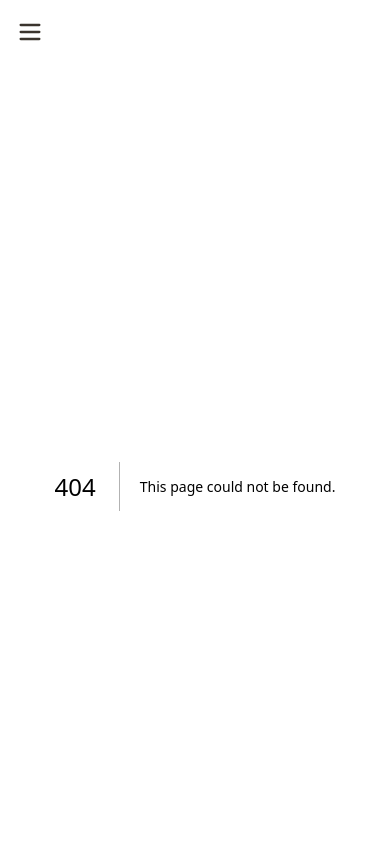
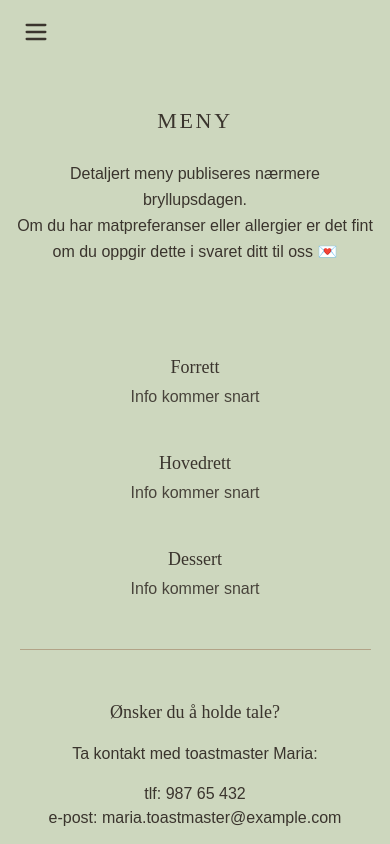
Before and after one commit to ankiiin/henrikogingrid, a Next.js app: page /meny in a window 390 px wide. Before the commit this address had no page. Shown: the top 844 px of the page. Built offline with nearby package versions, Linux system fonts and the light colour scheme.

Commit message:
Add responsive Program and Menu pages + Toastmaster component
- Implemented Program page with updated layout and spacing
- Added responsive Menu page with three-column layout on desktop
- Ensured both pages are mobile-friendly
- Extracted Toastmaster section into a reusable component

```diff
--- a/app/layout.tsx
+++ b/app/layout.tsx
@@ -1,19 +1,6 @@
 import "./globals.css";
 import type { Metadata } from "next";
-import { Montserrat, Playfair_Display } from "next/font/google";
 import Link from "next/link";
-
-const playfair = Playfair_Display({
-  subsets: ["latin"],
-  weight: ["400", "700"],
-  variable: "--font-playfair",
-});
-
-const montserrat = Montserrat({
-  subsets: ["latin"],
-  weight: ["400", "500", "700"],
-  variable: "--font-montserrat",
-});
 
 export const metadata: Metadata = {
   title: "Henrik & Ingrid – Bryllup",
@@ -35,20 +22,15 @@ export default function RootLayout({
 }) {
   return (
     <html lang="no">
-      <body
-        className={`${playfair.className} bg-[#CDD7BE] text-center text-[#6B5843] overflow-x-hidden`}
-      >
-        {/* NAVBAR */}
+      <body className="font-sans bg-[#CDD7BE] text-center text-[#6B5843] overflow-x-hidden">
         <header className="w-full">
-          {/* Hamburger-ikon */}
           <div className="max-w-[980px] mx-auto px-4 flex items-center justify-between h-16">
             <button
               id="menuBtn"
               aria-controls="mobileNav"
               aria-expanded="false"
-              className="lg:hidden text-[#3A342D] bg-transparent border-0 p-0"
+              className="lg:hidden inline-flex items-center justify-center w-10 h-10 text-[#3A342D]"
             >
-              {/* Open icon */}
               <svg
                 id="iconOpen"
                 xmlns="http://www.w3.org/2000/svg"
@@ -60,7 +42,6 @@ export default function RootLayout({
               >
                 <path strokeLinecap="round" strokeLinejoin="round" d="M4 6h16M4 12h16M4 18h16" />
               </svg>
-              {/* Close icon */}
               <svg
                 id="iconClose"
                 xmlns="http://www.w3.org/2000/svg"
@@ -74,8 +55,6 @@ export default function RootLayout({
               </svg>
             </button>
           </div>
-
-          {/* Desktop navbar */}
           <nav className="hidden lg:block py-4">
             <div className="max-w-[980px] mx-auto px-4 flex justify-center gap-10 text-[20px] tracking-[0.10em] text-[#3A342D]">
               <Link href="/">Forside</Link>
@@ -87,13 +66,9 @@ export default function RootLayout({
               <Link href="/annen-info">Mer</Link>
             </div>
           </nav>
-
-          {/* Tynn linje */}
           <div className="hidden lg:block max-w-[980px] mx-auto px-4">
             <div className="h-[1px] bg-[#A78D71]/70"></div>
           </div>
-
-          {/* Mobilmeny popup */}
           <div
             id="mobileNav"
             className="lg:hidden hidden fixed inset-0 bg-transparent z-50"
@@ -101,7 +76,7 @@ export default function RootLayout({
             <div className="absolute top-6 left-6 bg-white rounded-xl border border-[#A78D71]/40 shadow-xl p-6 w-[260px]">
               <button
                 id="closeMenu"
-                className="absolute top-2 right-2 text-[#3A342D] bg-transparent border-0 p-0"
+                className="absolute top-2 right-2 w-10 h-10 inline-flex items-center justify-center text-[#3A342D]"
               >
                 <svg
                   xmlns="http://www.w3.org/2000/svg"
@@ -126,11 +101,7 @@ export default function RootLayout({
             </div>
           </div>
         </header>
-
-        {/* MAIN CONTENT */}
         <main>{children}</main>
-
-        {/* FOOTER */}
         <footer className="bg-[#CDD7BE] w-full border-t border-[#A78D71]/70 py-8 text-center mt-12">
           <p className="text-sm md:text-base text-[#3A342D]">
             © 2026 H&I – Vi gleder oss til å feire med dere!
--- /dev/null
+++ b/app/meny/page.tsx
@@ -0,0 +1,54 @@
+import Toastmaster from "@/components/Toastmaster";
+
+export default function MenyPage() {
+  return (
+    <main className="w-full text-[#3A342D] overflow-x-hidden">
+      <section className="max-w-[980px] mx-auto px-4 md:px-6 py-10 md:py-14">
+        <h1 className="text-center font-serif uppercase tracking-[0.12em] text-[22px] md:text-[28px]">
+          MENY
+        </h1>
+        <p className="max-w-[780px] mx-auto mt-6 text-center leading-relaxed font-sans">
+          Detaljert meny publiseres nærmere bryllupsdagen.
+          <br />
+          Om du har matpreferanser eller allergier er det fint om du oppgir dette i
+          svaret ditt til oss 💌
+        </p>
+      </section>
+
+      <section className="mt-12 md:mt-16">
+        <div className="max-w-[980px] mx-auto px-4 grid grid-cols-1 gap-y-10 lg:grid-cols-3 lg:gap-10">
+          <div className="flex flex-col items-center text-center gap-4">
+            <div>
+              <h2 className="font-serif text-lg md:text-xl mb-1">Forrett</h2>
+              <p className="opacity-90 font-sans">Info kommer snart</p>
+            </div>
+          </div>
+
+          <div className="flex flex-col items-center text-center gap-4">
+            <div>
+              <h2 className="font-serif text-lg md:text-xl mb-1">Hovedrett</h2>
+              <p className="opacity-90 font-sans">Info kommer snart</p>
+            </div>
+          </div>
+
+          <div className="flex flex-col items-center text-center gap-4">
+            <div>
+              <h2 className="font-serif text-lg md:text-xl mb-1">Dessert</h2>
+              <p className="opacity-90 font-sans">Info kommer snart</p>
+            </div>
+          </div>
+        </div>
+      </section>
+
+      <div className="mt-12">
+        <div className="h-px bg-[#A78D71]/70 mx-auto w-[90%] max-w-[1600px]"></div>
+      </div>
+
+      <Toastmaster
+        name="Maria"
+        phone="987 65 432"
+        email="maria.toastmaster@example.com"
+      />
+    </main>
+  );
+}
--- a/app/page.tsx
+++ b/app/page.tsx
@@ -1,16 +1,13 @@
 import Image from "next/image";
+import Toastmaster from "@/components/Toastmaster";
 
 export default function HomePage() {
   return (
     <main className="bg-[#CDD7BE] text-center text-[#6B5843] overflow-x-hidden">
-      {/* HERO / HEADER */}
       <section className="max-w-[980px] mx-auto px-4 md:px-6 pt-16 text-center text-[#3A342D] space-y-10 md:space-y-14">
-        {/* Tittel */}
         <h1 className="font-serif uppercase tracking-[0.14em] text-[20px] md:text-[30px]">
           VELKOMMEN TIL BRYLLUP
         </h1>
-
-        {/* Bilde i oval */}
         <div className="flex justify-center">
           <div className="w-[260px] h-[380px] md:w-[480px] md:h-[640px] rounded-[9999px] overflow-hidden ring-1 ring-black/10 shadow-[0_10px_28px_rgba(0,0,0,.12)]">
             <Image
@@ -23,8 +20,6 @@ export default function HomePage() {
             />
           </div>
         </div>
-
-        {/* Navn og info */}
         <div className="text-center leading-relaxed space-y-2">
           <div className="font-serif text-xl md:text-3xl leading-snug">
             <p>Henrik & Ingrid</p>
@@ -36,29 +31,21 @@ export default function HomePage() {
             24.08.2026
           </p>
         </div>
-
-        {/* CTA knapp */}
         <a
           href="/rsvp"
           className="font-sans inline-block bg-[#8DB38C] border border-[#A78D71] text-white uppercase tracking-wide px-8 py-3 rounded shadow-sm transition-all duration-200 ease-in-out hover:shadow-md hover:bg-[#96BC95]"
         >
           Svar på invitasjon
         </a>
-
-        {/* Delestrek */}
         <div className="mt-12">
           <div className="h-px bg-[#A78D71]/70 mx-auto w-[90%] max-w-[1600px]"></div>
         </div>
       </section>
-
-      {/* LITT PERSONLIG INFO */}
       <section className="max-w-[980px] mx-auto px-4 md:px-6 py-12 md:py-16 text-[#3A342D]">
         <h2 className="font-serif text-center uppercase tracking-[0.12em] text-[18px] md:text-[22px] mb-10">
           Litt personlig info
         </h2>
-
         <div className="flex flex-col lg:grid lg:grid-cols-[minmax(0,1fr)_380px] lg:gap-12 items-start">
-          {/* Tekst */}
           <div className="order-1 lg:order-1 space-y-6 font-sans text-[15px] md:text-[16px] leading-8 text-left">
             <p>
               Henrik og Ingrid møttes sommeren 2018 på en festival i Danmark.
@@ -86,8 +73,6 @@ export default function HomePage() {
               er best når det deles.
             </p>
           </div>
-
-          {/* Bilde */}
           <figure className="order-2 lg:order-2 mt-8 lg:mt-0">
             <div className="overflow-hidden rounded-2xl shadow-md ring-1 ring-black/10 w-fit mx-auto">
               <Image
@@ -101,21 +86,14 @@ export default function HomePage() {
           </figure>
         </div>
       </section>
-
-      {/* Delestrek */}
       <div className="mt-10 mb-10">
         <div className="h-px bg-[#A78D71]/70 mx-auto w-[90%] max-w-[1600px]"></div>
       </div>
-
-      {/* TOASTMASTER */}
-      <section className="max-w-xl mx-auto px-4 mb-10">
-        <h2 className="font-serif text-lg font-semibold mb-4">
-          Ønsker du å holde tale?
-        </h2>
-        <p className="font-sans mb-4">Ta kontakt med toastmaster Maria:</p>
-        <p className="font-sans font-medium">tlf: 987 65 432</p>
-        <p className="font-sans">e-post: maria.toastmaster@example.com</p>
-      </section>
+      <Toastmaster
+        name="Maria"
+        phone="987 65 432"
+        email="maria.toastmaster@example.com"
+      />
     </main>
   );
 }
--- a/app/program/page.tsx
+++ b/app/program/page.tsx
@@ -0,0 +1,55 @@
+import Image from "next/image";
+import Toastmaster from "@/components/Toastmaster";
+
+export default function ProgramPage() {
+  return (
+    <main className=" text-[#3A342D] overflow-x-hidden">
+      <section className="max-w-[980px] mx-auto px-4 md:px-6 py-10 md:py-14">
+        <h1 className="text-center font-serif uppercase tracking-[0.12em] text-[20px] md:text-[28px] mb-4">
+          PROGRAM
+        </h1>
+        <p className="text-center font-sans text-sm md:text-base opacity-80 mb-10">
+          Her er tidsplanen for dagen – så du vet når alt skjer ✨
+        </p>
+        <ul className="space-y-6 font-serif text-[16px] md:text-[20px] leading-relaxed mx-auto max-w-2xl">
+          <li className="grid md:grid-cols-[auto_1fr] gap-2 md:gap-3 items-start">
+            <span className="font-semibold">14.00</span>
+            <span>⛪ Vielse i Nidarosdomen – en høytidelig start på dagen</span>
+          </li>
+          <li className="grid md:grid-cols-[auto_1fr] gap-2 md:gap-3 items-start">
+            <span className="font-semibold">15.30</span>
+            <span>
+              🥂 Velkomstdrink på Bryggerekka – tid for å mingle og feire
+            </span>
+          </li>
+          <li className="grid md:grid-cols-[auto_1fr] gap-2 md:gap-3 items-start">
+            <span className="font-semibold">17.00</span>
+            <span>🍽️ Middag og taler – gode ord og god mat</span>
+          </li>
+          <li className="grid md:grid-cols-[auto_1fr] gap-2 md:gap-3 items-start">
+            <span className="font-semibold">20.00</span>
+            <span>☕ Kaffe og kake – en søt pause i festen</span>
+          </li>
+          <li className="grid md:grid-cols-[auto_1fr] gap-2 md:gap-3 items-start">
+            <span className="font-semibold">21.00</span>
+            <span>💃 Brudevals og dans – vi håper alle blir med på gulvet</span>
+          </li>
+          <li className="grid md:grid-cols-[auto_1fr] gap-2 md:gap-3 items-start">
+            <span className="font-semibold">00.00</span>
+            <span>
+              🌙 Nattmat serveres – fyll på energi før kvelden rundes av
+            </span>
+          </li>
+        </ul>
+      </section>
+      <div className="mt-10 mb-10">
+        <div className="h-px bg-[#A78D71]/70 mx-auto w-[90%] max-w-[1600px]"></div>
+      </div>
+      <Toastmaster
+        name="Maria"
+        phone="987 65 432"
+        email="maria.toastmaster@example.com"
+      />
+    </main>
+  );
+}
--- /dev/null
+++ b/components/Toastmaster.tsx
@@ -0,0 +1,18 @@
+type ToastmasterProps = {
+    name: string;
+    phone: string;
+    email: string;
+  };
+
+  export default function Toastmaster({ name, phone, email }: ToastmasterProps) {
+    return (
+      <section className="max-w-xl mx-auto px-4 mt-12 mb-10 text-center">
+        <h2 className="font-serif text-lg md:text-xl mb-4">
+          Ønsker du å holde tale?
+        </h2>
+        <p className="mb-4 font-sans">Ta kontakt med toastmaster {name}:</p>
+        <p className="font-sans font-medium">tlf: {phone}</p>
+        <p className="font-sans">e-post: {email}</p>
+      </section>
+    );
+  }
```
Also changed, not shown: package.json (+6 -5 lines), public/images/grønnblomst.jpg (added), 1 other file (tests, documents, lock files or other folders).
